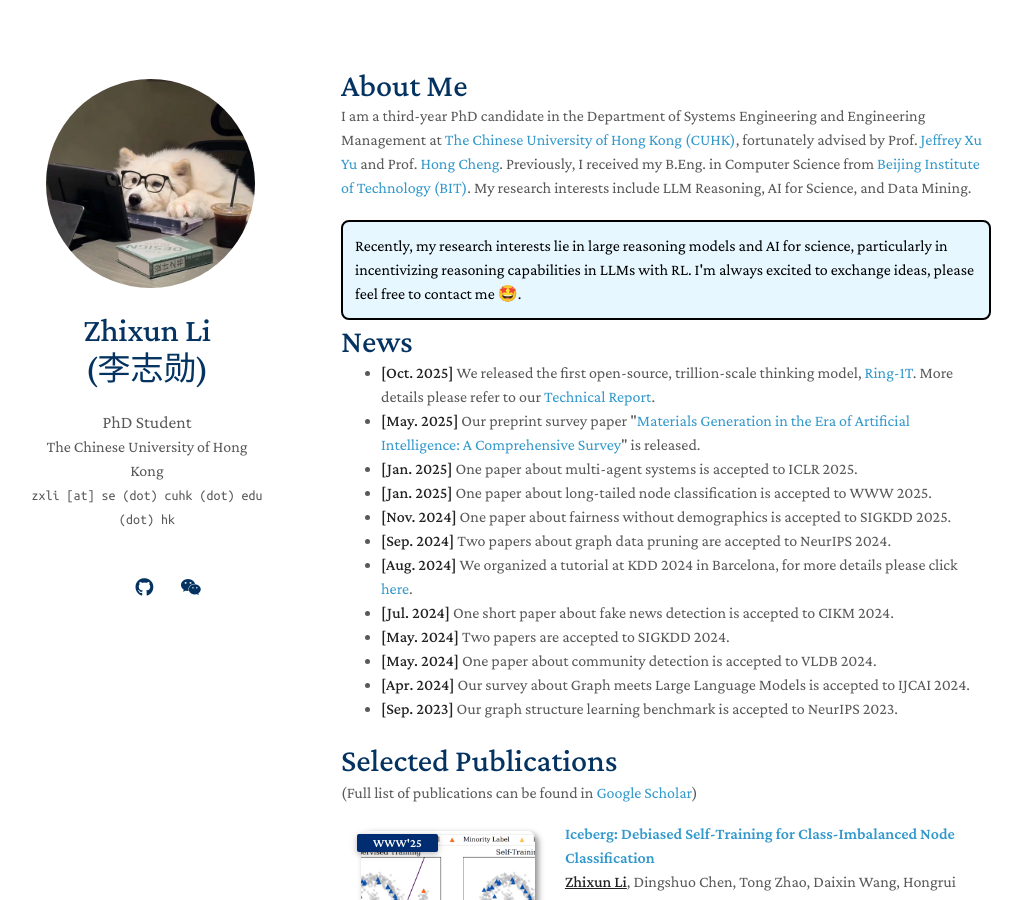
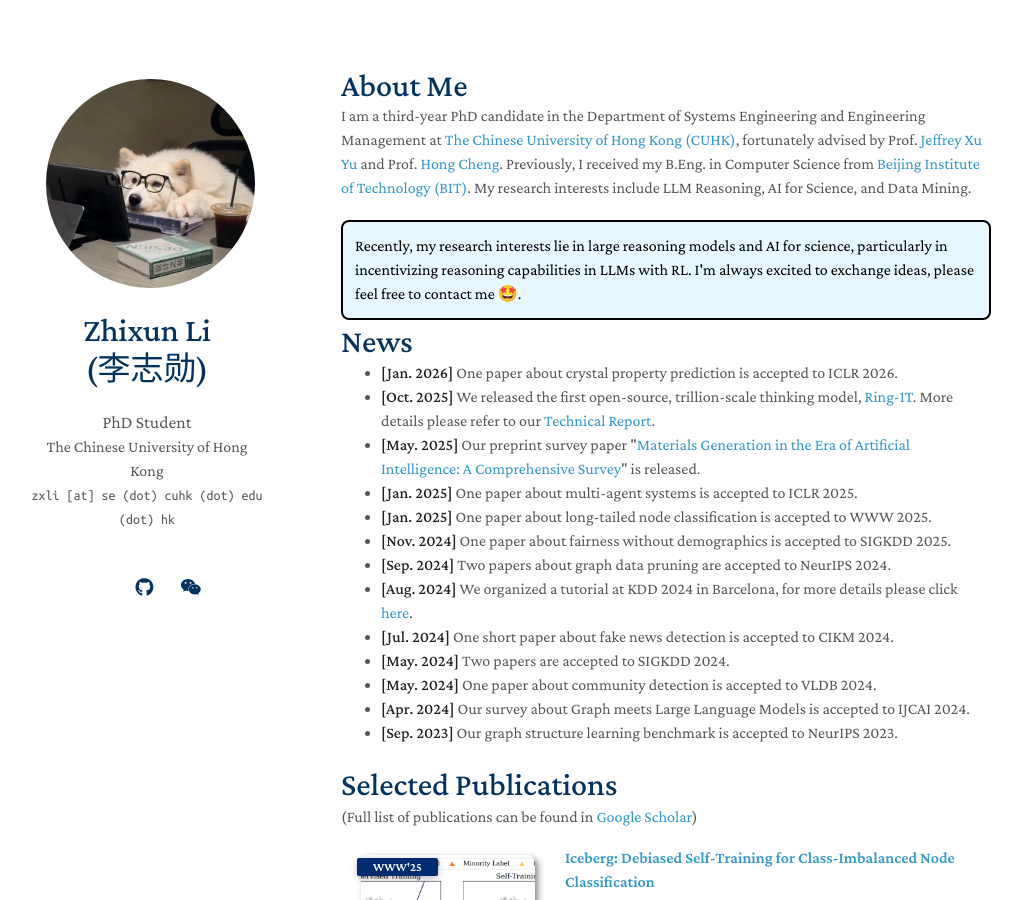
Before and after one commit to ZhixunLEE/ZhixunLEE.github.io, a Jekyll site: the page built from index.md, in a window 1280 px wide and 900 px high. Shown: the whole window, without its empty margins (129-1151 px from the left). Built offline with Jekyll 4.4.1, drawn with Linux system fonts in a browser that asks for light colours; nearby versions of some CDN libraries; a style sheet for code colours, icons or effects is not loaded.

Commit message:
Update index.md

```diff
--- a/index.md
+++ b/index.md
@@ -17,6 +17,7 @@ Recently, my research interests lie in large reasoning models and AI for science
 <h2 id="news" style="margin: 2px 0px 0px;">News</h2>
 <nav>
   <ul>
+    <li><strong>[Jan. 2026]</strong> One paper about crystal property prediction is accepted to ICLR 2026. </li>
     <li><strong>[Oct. 2025]</strong> We released the first open-source, trillion-scale thinking model, <a href="https://huggingface.co/inclusionAI/Ring-1T">Ring-1T</a>. More details please refer to our <a href="https://arxiv.org/pdf/2510.18855?">Technical Report</a>. </li>
     <li><strong>[May. 2025]</strong> Our preprint survey paper "<a href="https://arxiv.org/pdf/2505.16379">Materials Generation in the Era of Artificial Intelligence: A Comprehensive Survey</a>" is released.</li>
     <li><strong>[Jan. 2025]</strong> One paper about multi-agent systems is accepted to ICLR 2025. </li>
```
